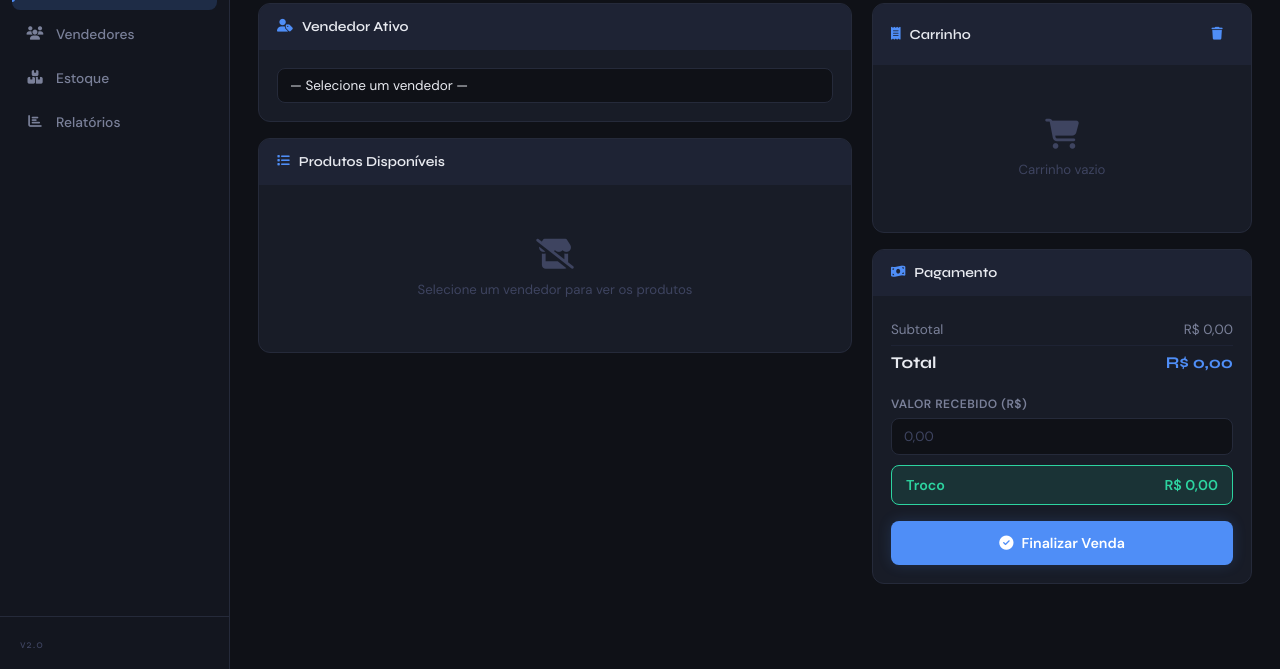
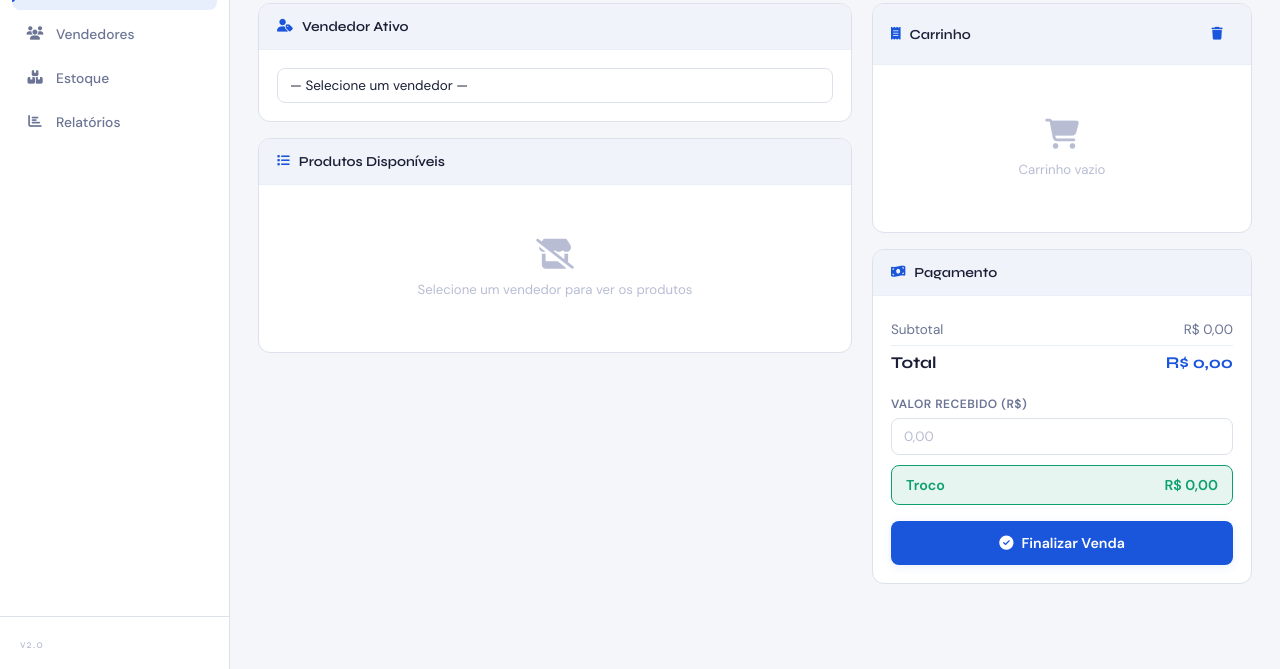
Before and after one commit to guilhermebatista5025/projeto-manaaim, a plain HTML site: page index.html in a window 1280 px wide. Shown: the part 131-800 px from the top of the page. Drawn offline with Linux system fonts and the light colour scheme.

Commit message:
Troquei as paletas de cores

```diff
--- a/style.css
+++ b/style.css
@@ -1,6 +1,6 @@
 /* =========================================
    PDV PRO — STYLESHEET
-   Design: Industrial Dashboard / Refined Dark
+   Design: Clean Light / White Blue Red
    ========================================= */
 
 /* ---------- RESET & VARIABLES ---------- */
@@ -13,32 +13,32 @@
 }
 
 :root {
-  --bg: #0f1117;
-  --bg-card: #181c27;
-  --bg-card2: #1e2334;
-  --bg-sidebar: #13161f;
-  --border: #252a3a;
-  --border-soft: #1e2334;
+  --bg: #f4f6fa;
+  --bg-card: #ffffff;
+  --bg-card2: #f0f3f9;
+  --bg-sidebar: #ffffff;
+  --border: #dce1ec;
+  --border-soft: #eaeef6;
 
-  --text: #e8eaf0;
-  --text-muted: #7a8099;
-  --text-faint: #3e4460;
+  --text: #1a1f36;
+  --text-muted: #6b7494;
+  --text-faint: #b8bdd4;
 
-  --accent: #4f8ef7;
-  --accent-glow: rgba(79, 142, 247, 0.18);
-  --accent-dark: #3470d8;
+  --accent: #1a56db;
+  --accent-glow: rgba(26, 86, 219, 0.10);
+  --accent-dark: #1043b5;
 
-  --green: #2dd4a0;
-  --green-bg: rgba(45, 212, 160, 0.12);
-  --red: #f7546a;
-  --red-bg: rgba(247, 84, 106, 0.12);
-  --yellow: #f7c154;
-  --yellow-bg: rgba(247, 193, 84, 0.12);
+  --green: #0e9f6e;
+  --green-bg: rgba(14, 159, 110, 0.10);
+  --red: #e02424;
+  --red-bg: rgba(224, 36, 36, 0.09);
+  --yellow: #d97706;
+  --yellow-bg: rgba(217, 119, 6, 0.10);
 
   --radius: 12px;
   --radius-sm: 8px;
-  --shadow: 0 4px 24px rgba(0, 0, 0, 0.35);
-  --shadow-sm: 0 2px 8px rgba(0, 0, 0, 0.2);
+  --shadow: 0 4px 24px rgba(26, 31, 54, 0.10);
+  --shadow-sm: 0 2px 8px rgba(26, 31, 54, 0.07);
 
   --sidebar-w: 230px;
   --topbar-h: 60px;
@@ -105,7 +105,7 @@ body {
   justify-content: center;
   font-size: 1rem;
   color: #fff;
-  box-shadow: 0 0 16px var(--accent-glow);
+  box-shadow: 0 2px 10px var(--accent-glow);
 }
 .logo-text {
   font-family: var(--font-head);
@@ -317,7 +317,7 @@ body {
 .btn-primary {
   background: var(--accent);
   color: #fff;
-  box-shadow: 0 0 14px var(--accent-glow);
+  box-shadow: 0 2px 10px var(--accent-glow);
 }
 .btn-primary:hover {
   background: var(--accent-dark);
@@ -398,7 +398,7 @@ body {
 /* ---------- FORM CONTROLS ---------- */
 .input-styled {
   width: 100%;
-  background: var(--bg);
+  background: var(--bg-card);
   border: 1px solid var(--border);
   border-radius: var(--radius-sm);
   color: var(--text);
@@ -456,8 +456,8 @@ select.input-styled {
   gap: 12px;
   padding: 12px 14px;
   border-radius: var(--radius-sm);
-  background: var(--bg-card2);
-  border: 1px solid var(--border-soft);
+  background: var(--bg-card);
+  border: 1px solid var(--border);
   margin-bottom: 8px;
   transition: border-color var(--transition);
 }
@@ -511,9 +511,9 @@ select.input-styled {
   gap: 10px;
   padding: 10px 12px;
   border-radius: var(--radius-sm);
-  border: 1px solid var(--border-soft);
+  border: 1px solid var(--border);
   margin-bottom: 8px;
-  background: var(--bg-card2);
+  background: var(--bg-card);
 }
 .cart-item-info .cart-nome {
   font-size: 0.88rem;
@@ -592,7 +592,7 @@ select.input-styled {
   gap: 16px;
 }
 .vendedor-card {
-  background: var(--bg-card2);
+  background: var(--bg-card);
   border: 1px solid var(--border);
   border-radius: var(--radius);
   padding: 18px;
@@ -780,7 +780,7 @@ select.input-styled {
 .modal-overlay {
   position: fixed;
   inset: 0;
-  background: rgba(0, 0, 0, 0.65);
+  background: rgba(26, 31, 54, 0.45);
   backdrop-filter: blur(4px);
   display: flex;
   align-items: center;
@@ -848,7 +848,7 @@ select.input-styled {
   align-items: center;
   gap: 12px;
   padding: 12px 18px;
-  background: var(--bg-card2);
+  background: var(--bg-card);
   border: 1px solid var(--border);
   border-radius: var(--radius-sm);
   box-shadow: var(--shadow);
@@ -919,7 +919,7 @@ select.input-styled {
   display: none;
   position: fixed;
   inset: 0;
-  background: rgba(0, 0, 0, 0.6);
+  background: rgba(26, 31, 54, 0.45);
   z-index: 190;
 }
 
```
